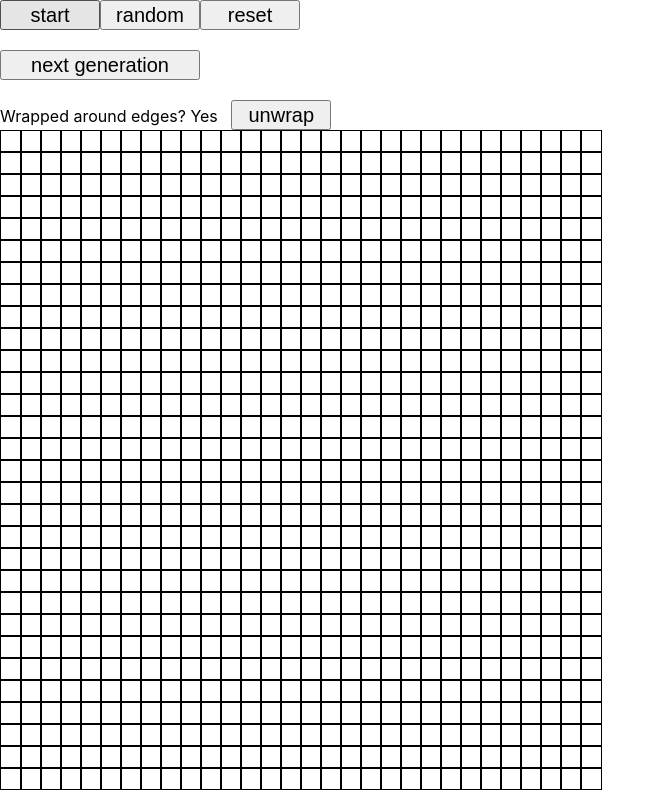
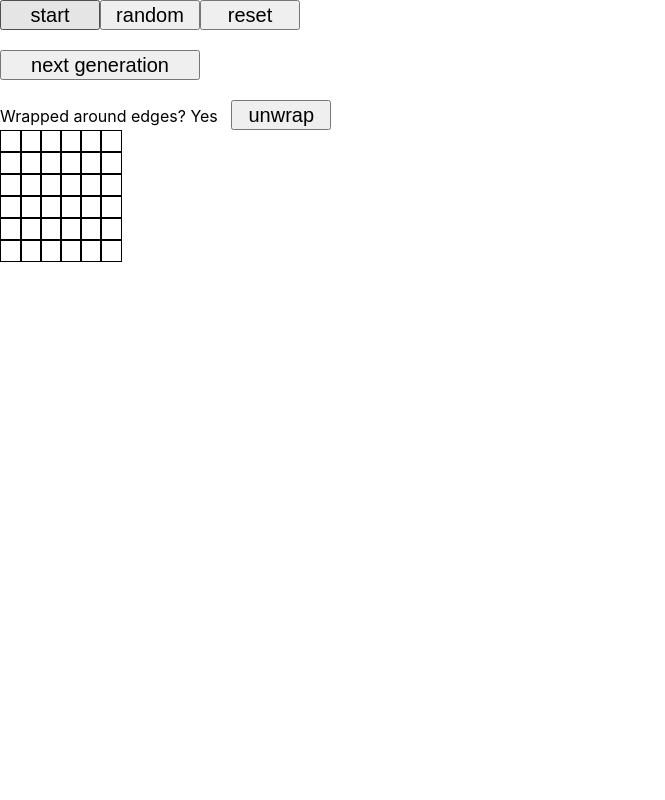
Before and after one commit to Annie-Huang/react-conway-game-of-life, a React (Create React App) app: page / in a window 1280 px wide. Shown: the whole page, without its empty margins (0-665 px from the left). Built offline with nearby package versions, Linux system fonts and the light colour scheme.

Commit message:
Add test to updateGridValue

```diff
--- a/src/App.tsx
+++ b/src/App.tsx
@@ -4,8 +4,8 @@ import './App.css';
 
 // const numRows = 50;
 // const numCols = 50;
-export const numRows = 30;
-export const numCols = 30;
+export const numRows = 6;
+export const numCols = 6;
 
 // https://en.wikipedia.org/wiki/Moore_neighborhood  It can has max 8 neighbors
 //  NW  N  NE
@@ -23,7 +23,7 @@ const operations = [
 ]
 
 // Or you can write it as Array<Array<number>>
-const updateGridValue = (grid: number[][], isWrappedAroundEdges: boolean) => {
+export const updateGridValue = (grid: number[][], isWrappedAroundEdges: boolean): number[][] => {
   // Spread doesn't work here. Clone multidimensional array
   let gridCopy = JSON.parse(JSON.stringify(grid));
 
```
Also changed, not shown: 1 other file (tests, documents, lock files or other folders).
